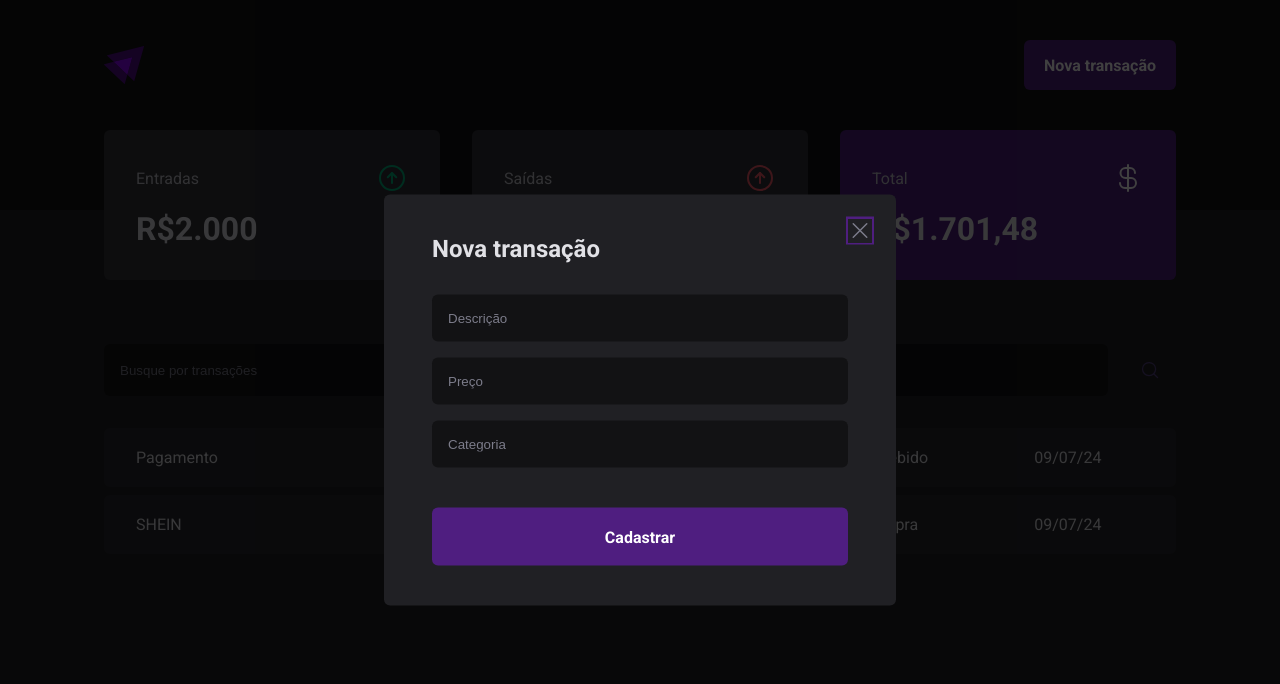
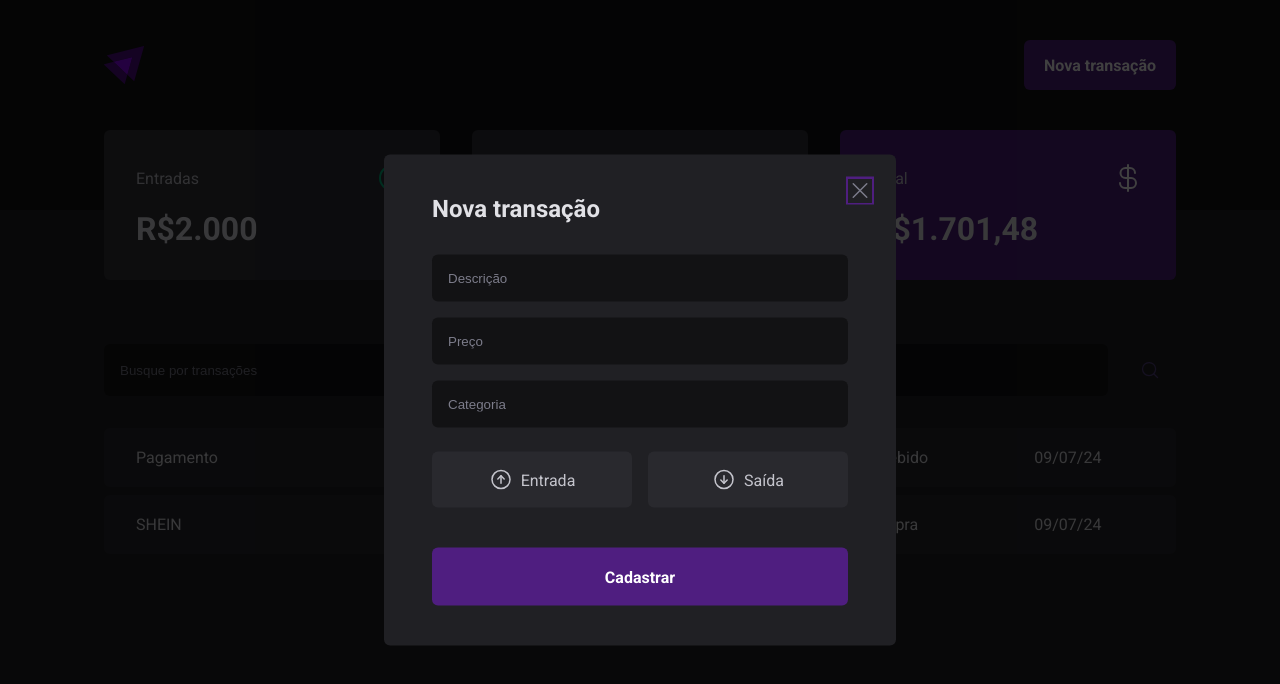
Before and after one commit to neschii/Rocketseat, a React (Vite) app in the folder dtmoney/: page / in a window 1280 px wide. Both pictures are taken after a click on the button "Nova transação". Shown: the top 684 px of the page. Built offline with nearby package versions, Linux system fonts and the light colour scheme.

Commit message:
transactions button

```diff
--- a/dtmoney/src/components/NewTransactionModal/index.tsx
+++ b/dtmoney/src/components/NewTransactionModal/index.tsx
@@ -1,6 +1,6 @@
 import * as Dialog from "@radix-ui/react-dialog";
-import { CloseButton, Content, Overlay } from "./styles";
-import { X } from "phosphor-react";
+import { CloseButton, Content, Overlay, TransactionType, TransactionTypeButton } from "./styles";
+import { ArrowCircleDown, ArrowCircleUp, X } from "phosphor-react";
 
 export function NewTransactionModal() {
   return (
@@ -18,6 +18,19 @@
         <input type="text" placeholder="Preço" required />
         <input type="text" placeholder="Categoria" required />
 
+        <TransactionType>
+          <TransactionTypeButton>
+            <ArrowCircleUp size={24} />
+            Entrada
+        </TransactionTypeButton>
+
+        <TransactionTypeButton>
+        <ArrowCircleDown size={24} />
+          Saída
+        </TransactionTypeButton>
+      </TransactionType>
+
+
         <button type="submit">
           Cadastrar
         </button>
--- a/dtmoney/src/components/NewTransactionModal/styles.ts
+++ b/dtmoney/src/components/NewTransactionModal/styles.ts
@@ -74,3 +74,24 @@
     line-height: 0;
     color: ${props => props.theme["gray-500"]}
 `
+
+export const TransactionType = styled.div`
+    display: grid;
+    grid-template-columns: repeat(2, 1fr);
+    gap: 1rem;
+    margin-top: 0.5rem;
+
+`;
+
+export const TransactionTypeButton = styled.button`
+    background: ${props => props.theme["gray-700"]};
+    padding: 1rem;
+    display: flex;
+    align-items: center;
+    justify-content: center;
+    gap: 0.5rem;
+    border-radius: 6px;
+    cursor: pointer;
+    border: 0;
+    color: ${props => props.theme["gray-300"]};
+`
```
